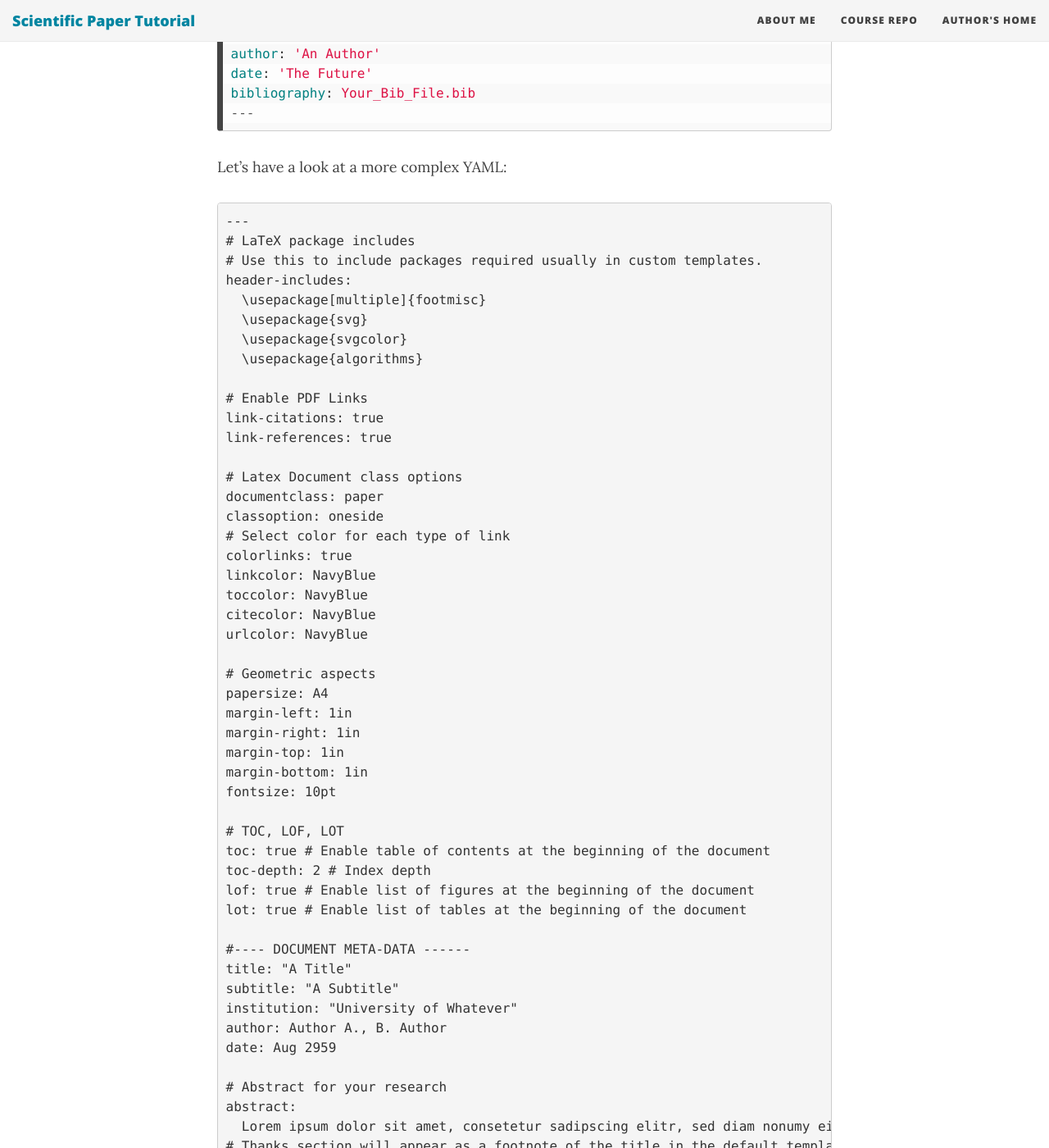
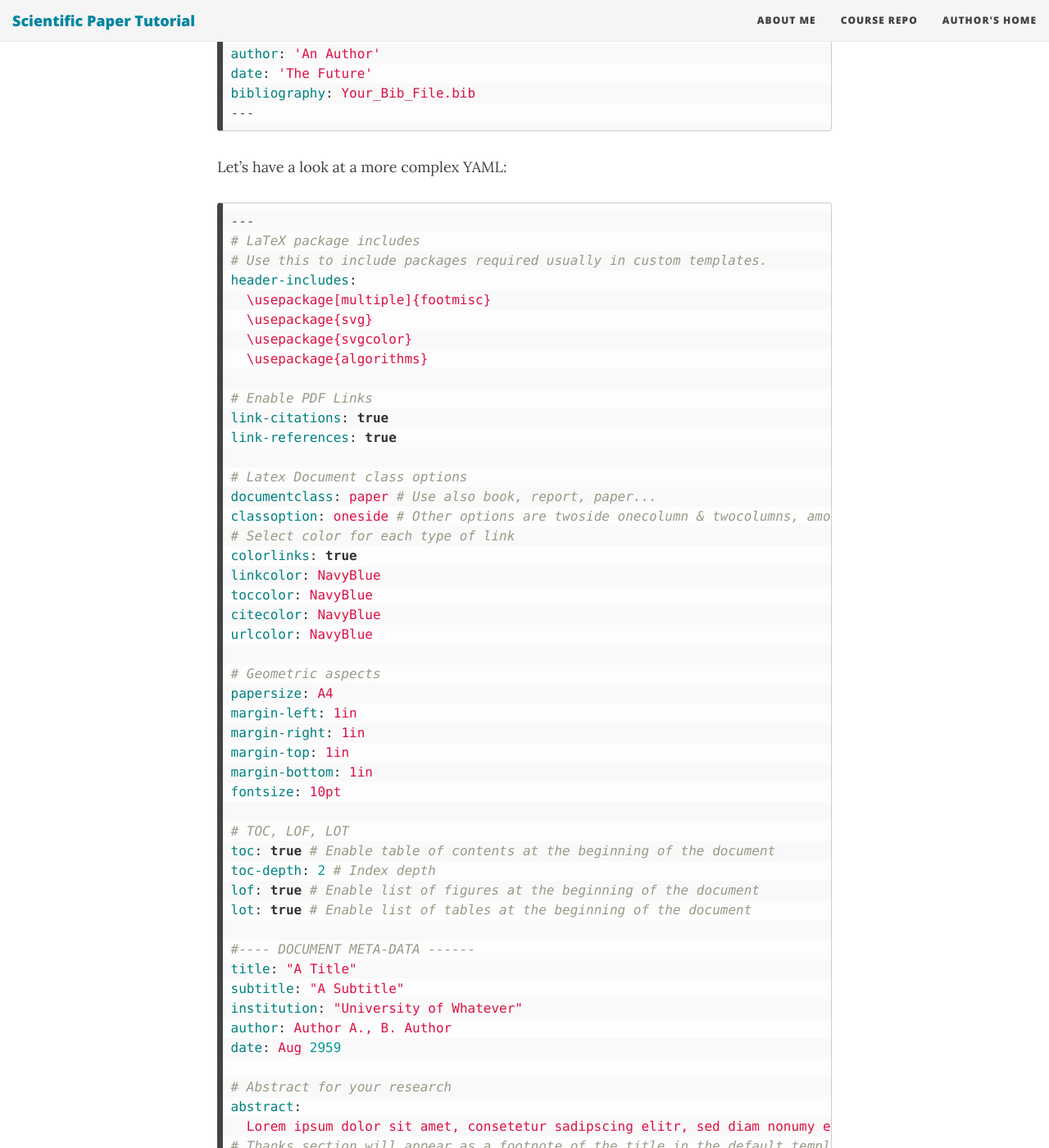
Before and after one commit to AlanRynne/Scientific-Paper-Tutorial, a Jekyll site: the page built from _posts/2018-07-23-PartIV-The PowerOfYAML.md, in a window 1280 px wide and 1400 px high, scrolled down 814 px. Shown: the whole window at 82% size. Built offline with Jekyll 4.4.1, drawn with Linux system fonts in a browser that asks for light colours; nearby versions of some CDN libraries; some of the changed text lies outside the part shown.

Commit message:
Minor changes and fixes to chapters

````diff
--- a/_posts/2018-07-23-PartIV-The PowerOfYAML.md
+++ b/_posts/2018-07-23-PartIV-The PowerOfYAML.md
@@ -35,7 +35,7 @@ bibliography: Your_Bib_File.bib
 
 Let's have a look at a more complex YAML:
 
-```yaml{linenos=true}
+```yaml
 ---
 # LaTeX package includes
 # Use this to include packages required usually in custom templates.
@@ -50,8 +50,8 @@ link-citations: true
 link-references: true
 
 # Latex Document class options
-documentclass: paper
-classoption: oneside
+documentclass: paper # Use also book, report, paper...
+classoption: oneside # Other options are twoside onecolumn & twocolumns, among others
 # Select color for each type of link
 colorlinks: true
 linkcolor: NavyBlue
````
Also changed, not shown: _posts/2018-07-23-PartI-InstallationGuide.md (+0 -2 lines).
